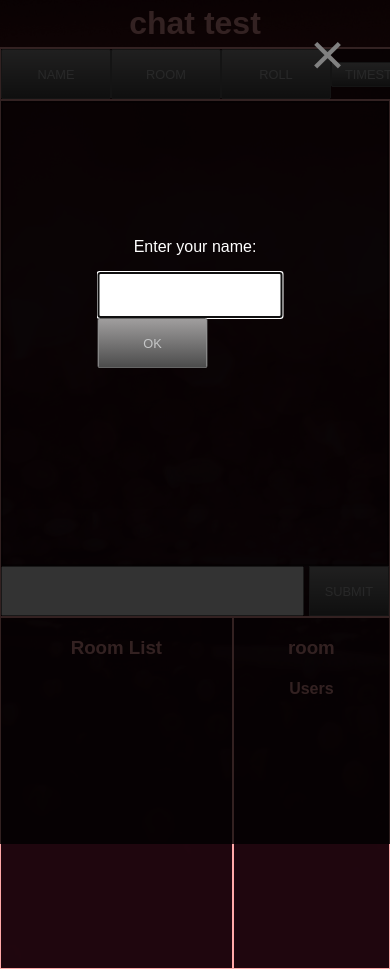
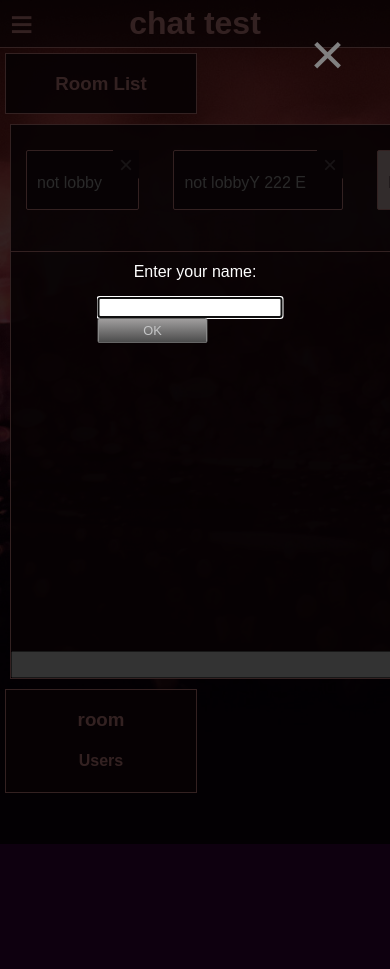
Before and after one commit to supafiya/chat_app, a plain HTML site: page public/index.html in a window 390 px wide. Shown: the top 969 px of the page. After the commit the page ends 844 px from the top, so only its background shows below. Drawn offline with nearby package versions, Linux system fonts and the light colour scheme; no server answers.

Commit message:
On branch master 	modified:   public/css/style.css 	modified:   public/index.html 	modified:   public/js/client-jq.js 	modified:   public/js/client.js 	modified:   server/server.js 	modified:   server/users.js

```diff
--- a/public/css/style.css
+++ b/public/css/style.css
@@ -33,37 +33,90 @@ body {
 }
 
 
+
+
+
 .nav-wrapper {
-  padding: 25px;
-  font-size: 2em;
-  text-align: center;
+  padding: 5px;
   background-color: #21070fa1;
   border-bottom: 1px solid #ffa8a8;
 }
   .nav-wrapper span {
+    display: block;
+    position: relative;
+    font-size: 2em;
+    text-align: center;
     font-weight: bold;
     color: #ffa8a8;
+    margin: 0px auto;
+  }
+
+  .nav-wrapper a {
+    position: absolute;
+    text-decoration: none;
+    margin-left: 5px;
+    font-size: 2.5em;
+    top: 2px;
+    color: #ffa8a8;
+    z-index: 2;
+  }
+
+  .nav-wrapper a:hover {
+    color: #ffd2d2;
   }
 
 
 .chat-wrapper {
   display: flex;
-  flex-direction: row;
+  justify-content: space-between;
   flex-wrap: wrap;
-  justify-content: space-around;
 }
 
 
   .room-box {
-    order: 0;
     border: 1px solid #ffa8a8;
     background-color: #21070fe8;
-    width: 200px;
-    max-width: 250px;
-    height: 350px;
+    min-width: 190px;
+    max-width: 300px;
     overflow-y: scroll;
-    margin: 25px 50px;
+    margin: 5px 5px;
   }
+
+  .chat-box {
+    margin: 5px 10px;
+    background-color: #21070fe8;
+    display: block;
+    border: 1px solid #ffa8a8;
+  }
+
+.controls {
+    position: absolute;
+    left: 35px;
+    top: 40px;
+    display: flex;
+    flex-direction: column;
+    justify-content: space-around;
+    margin: 0 auto;
+    flex-shrink: 1;
+    align-items: center;
+    background-color: #21070fe8;
+    width: 120px;
+    height: 170px;
+    border: 1px solid #ffa8a8;
+  }
+
+.userlist-box {
+    margin: 5px 5px;
+    min-width: 190px;
+    max-width: 300px;
+    overflow-y: scroll;
+    border: 1px solid #ffa8a8;
+    background-color: #21070fe8;
+  }
+
+
+
+
 
     .room-box h3 {
       text-align: center;
@@ -80,25 +133,74 @@ body {
       border-bottom: 1px solid #ffa8a8;
     }
 
+  .user-room-list {
+    display: block;
+    height: 100px;
+    margin-top: 10px;
+    padding: 0;
+    white-space : nowrap;
+    overflow-x: scroll;
+    overflow-y: hidden;
+  }
+
+  .user-room-list li {
+    display: inline-block;
+    margin: 15px;
+    margin-bottom: 10px;
+    padding: 15px 10px;
+    color: #cccccc;
+    list-style: none;
+    background-color: #250b15;
+    border: 1px solid #ffa8a8;
+    border-radius: 2px;
+    cursor: pointer;
+    transition: 0.25s
+  }
+
+  .user-room-list li:hover {
+     border: 1px solid #250b15;
+     transition: 0.25s
+  }
 
 
-  .chat-box {
-    order: 1;
-    width: 450px;
-    margin-top: 25px;
-    margin-left: auto;
-    background-color: #21070fe8;
-    display: block;
-    border: 1px solid #ffa8a8;
+
+  #user-room-list-close-btn {
+    text-decoration: none;
+    color: #746269;
+    position: relative;
+    padding: 0 5px;
+    font-size: 1.5em;
+    width: 15px;
+    top: -15px;
+    left: 11px;
+    border: 1px solid #250b15;
+    background-color: #250b15;
+    border-bottom-left-radius: 5px;
+    border-bottom-right-radius: 2px;
+    transition: 0.25s;
+  }
+
+  #user-room-list-close-btn:hover {
+    color: #ffd2d2;
+    transition: 0.25s;
+    font-weight: bold;
+  }
+
+
+   #active-user-room {
+     font-weight: bold;
+     background-color: #fbdbdb;
+     color: #250b15;
+     cursor: default;
   }
 
     table  {
-      border: 2px solid #0000005c;
+      border-top: 1px solid #ffa8a8;
       display: block;
-      height: 465px;
+      height: 400px;
       overflow-y: scroll;
       border-collapse: collapse;
-      width: auto;
+      width: 910px;
   }
 
 tr {
@@ -149,21 +251,6 @@ td:nth-child(2) {
       background-image: linear-gradient(#a09e9e, #313131);
       }
 
-  .controls {
-    display: flex;
-    flex-direction: column;
-    justify-content: space-around;
-    flex-shrink: 1;
-    align-items: center;
-    order: 2;
-    background-color: #21070fe8;
-    width: 120px; /* 85 default */
-    height: 190px;
-    margin-right: auto;
-    margin-left: 10px;
-    margin-top: 25px;
-    border: 1px solid #ffa8a8;
-  }
 
   .name-color-picker {
     width: 125px;
@@ -335,7 +422,8 @@ td:nth-child(2) {
 
   }
 
-     .controls button {
+
+     .controls button, #name-form button, #room-form button {
       color: #c5c6c7;
       width: 110px;
       height: 25px;
@@ -346,23 +434,11 @@ td:nth-child(2) {
       border-radius: 2px;
     }
 
-    .controls button:hover {
+    .controls button:hover, #name-form button:hover, #room-form button:hover {
       background-image: linear-gradient(#a09e9e, #313131);
     }
 
 
-
-  .userlist-box {
-    order: 2;
-    margin: 25px 50px;
-    width: 200px;
-    max-width: 250px;
-    height: 350px;
-    overflow-y: scroll;
-    border: 1px solid #ffa8a8;
-    background-color: #21070fe8;
-    flex-wrap 1;
-  }
 
     .userlist-box h3, h4 {
       text-align: center;
@@ -375,149 +451,115 @@ td:nth-child(2) {
     }
 
 
+@media only screen and (max-width: 2066px) {
+   table {
+     width: 1540px;
+   }
+   .chat-box {
+    width: 1540px;
+  }
+}
 
+@media only screen and (max-width: 1966px) {
+   table {
+     width: 1440px;
+   }
+   .chat-box {
+    width: 1440px;
+  }
+}
 
-
-
-
-@media only screen and (max-width: 800px) {
-    .controls {
-      margin-top: 0;
-      margin-left: 0;
-      order: 0;
-      flex-direction: row;
-      width: 100%;
-      height: 50px;
-    }
-
-    .chat-wrapper {
-      display: flex;
-      flex-wrap: wrap;
-    }
-
-    .chat-box {
-      order: 1;
-      min-width: 80%;
-      width: 100%;
-      min-height: 400px;
-      max-height: 900px;
-      margin-top: 0;
-      margin-left: 0;
-      margin-right: 0;
-      display: flex;
-      flex-wrap: wrap;
-      flex-direction: column;
-    }
-
-    .room-box {
-      margin: 0;
-      order: 2;
-      min-width: 30%;
-      width: 45%;
-      margin: 0;
-      min-height: 100px;
-      flex-grow: 1;
-    }
-
-    .userlist-box {
-      margin: 0;
-      order: 2;
-      min-width: 30%;
-      width: 100px;
-      min-height: 100px;
-      flex-grow: 1;
-    }
-
-    #chat-form {
-      height: 50px;
-    }
-
-    .nav-wrapper {
-      padding: 5px;
-    }
-
-    #roll-dice-btn, #change-room button, #change-name button {
-      height: 50px;
-    }
-
-     #name-form input, #room-form input {
-      height: 40px;
-    }
-
+@media only screen and (max-width: 1866px) {
+   table {
+     width: 1300px;
+   }
+   .chat-box {
+    width: 1300px;
+  }
 }
 
 
+@media only screen and (max-width: 1766px) {
+   table {
+     width: 1210px;
+   }
+   .chat-box {
+    width: 1210px;
+  }
+}
+
+@media only screen and (max-width: 1666px) {
+   table {
+     width: 1120px;
+   }
+   .chat-box {
+    width: 1120px;
+  }
+}
 
 
-@media only screen and (max-width: 1152px) and (min-width: 800px) {
+@media only screen and (max-width: 1566px) {
+   table {
+     width: 1030px;
+   }
+   .chat-box {
+    width: 1030px;
+  }
+}
 
 
-  .chat-wrapper {
-        display: flex;
-        flex-flow: row wrap;
-        justify-content: space-evenly;
-        flex-wrap: wrap;
-      }
+@media only screen and (max-width: 1466px) {
+   table {
+     width: 940px;
+   }
+   .chat-box {
+    width: 940px;
+  }
+}
 
 
-    .controls {
-     order: 3;
-     margin: 0;
-     display: flex;
-     flex-direction: row;
-     flex-basis: 550px;
-     height: 50px;
-     min-width: 200px;
+@media only screen and (max-width: 1366px) {
+   table {
+     width: 850px;
+   }
+   .chat-box {
+    width: 850px;
+  }
+}
 
 
+@media only screen and (max-width: 1280px) {
+   table {
+     width: 700px;
+   }
+   .chat-box {
+    width: 700px;
+  }
+}
 
+@media only screen and (max-width: 1126px) {
+   table {
+     width: 650px;
+   }
+   .chat-box {
+    width: 650px;
+  }
+}
 
-    }
+@media only screen and (max-width: 1076px) {
+   table {
+     width: 600px;
+   }
+   .chat-box {
+    width: 600px;
+  }
+}
 
-
-    .chat-box {
-     margin: 0;
-     order: 1;
-     max-width: 800px;
+@media only screen and (max-width: 1026px) {
+   table {
      width: 550px;
-     height: 500px;
-     display: flex;
-     flex-direction: column;
-
-    }
-
-    .room-box {
-      margin: 0;
-      order: 0;
-      height: 500px;
-      flex: 1;
-      min-width: 50px;
-
-    }
-
-    .userlist-box {
-      margin: 0;
-      order: 1;
-      flex: 1;
-      height: 500px;
-      min-width: 50px;
-    }
-
-    #chat-form {
-      margin: 0;
-    }
-
-    .nav-wrapper {
-      padding: 0;
-    }
-
-    #roll-dice-btn, #change-room button, #change-name button {
-
-    }
-
-     #name-form input, #room-form input {
-
-    }
-
-
+   }
+   .chat-box {
+    width: 550px;
+  }
 }
--- a/public/index.html
+++ b/public/index.html
@@ -9,6 +9,7 @@
 <body>
 
 	<div class="nav-wrapper">
+		<a href="javascript:void(0)" id="controls-menu">&equiv;</a>
 		<span>chat test</span>
 	</div>
 
@@ -22,10 +23,25 @@
 
 
 		<div class="chat-box">
+			<div>
+				<ul class="user-room-list">	<!-- <a href="javascript:void(0)" id="user-room-list-close-btn">&times;</a> -->
+					<li>not lobby<a href="javascript:void(0)" id="user-room-list-close-btn">&times;</a></li>
+					<li>not lobbyY 222 E<a href="javascript:void(0)" id="user-room-list-close-btn">&times;</a></li>
+					<li id="active-user-room">lobby<a href="javascript:void(0)" id="user-room-list-close-btn">&times;</a></li>
+					<li>not<a href="javascript:void(0)" id="user-room-list-close-btn">&times;</a></li>
+					<li>not lobby<a href="javascript:void(0)" id="user-room-list-close-btn">&times;</a></li>
+					<li>not L<a href="javascript:void(0)" id="user-room-list-close-btn">&times;</a></li>
+					<li>not lobbyUUUU<a href="javascript:void(0)" id="user-room-list-close-btn">&times;</a></li>
+				</ul>
+			</div>
 
-			<table id="events">
 
-			</table>
+			<div class="events-tables">
+				<table id="events">
+
+				</table>
+			</div>
+
 
 			<div>
 				<form id="chat-form">
@@ -35,35 +51,26 @@
 	  	</div>
 	  </div>
 
+	  <div class="userlist-box">
+	  	<h3 id="room-name">room</h3>
+	  	<h4>Users</h4>
+
+	  	<ul id="userlist">
+	  	</ul>
+		</div>
+
+
+
+
 	  <div class="controls">
 
 	  	<div id="change-name">
-	  		<div class="overlay" id="overlay-name-form">
-	  			<a href="javascript:void(0)" id="overlay-name-form-closebtn">&times;</a>
-	  			<form id="name-form">
-	  				<p>Enter your name:</p>
-	  				<input id="name-input" name="name-input" autofocus>
-	  				<button>Ok</button>
-	  			</form>
-	  			<p id="overlay-name-rules">Name must be between 4 and 16 characters.</p>
-	  			<p id="overlay-name-rules-invalid">Invalid name!</p>
-	  		</div>
 	  		<button id="openNameChangeOverlay">Name</button>
 	  	</div>
 
 
 
 	  	<div id="change-room">
-	  		<div class="overlay" id="overlay-room-form">
-	  				<a href="javascript:void(0)" id="overlay-room-form-closebtn">&times;</a>
-	  			<form id="room-form">
-	  				<p>Enter a new or existing room name:</p>
-	  				<input id="room-input" name="room-input">
-	  				<button>Ok</button>
-	  			</form>
-	  			<p id="overlay-room-rules">Room name must be between 4 and 16 characters.</p>
-	  			<p id="overlay-room-invalid">Already in that room!</p>
-	  		</div>
 	  		<button id="openRoomChangeOverlay">Room</button>
 	  	</div>
 
@@ -83,6 +90,28 @@
 
 	  </div>
 
+	  <div class="overlay" id="overlay-name-form">
+	  			<a href="javascript:void(0)" id="overlay-name-form-closebtn">&times;</a>
+	  			<form id="name-form">
+	  				<p>Enter your name:</p>
+	  				<input id="name-input" name="name-input" autofocus>
+	  				<button>Ok</button>
+	  			</form>
+	  			<p id="overlay-name-rules">Name must be between 4 and 16 characters.</p>
+	  			<p id="overlay-name-rules-invalid">Invalid name!</p>
+	  		</div>
+
+	  	<div class="overlay" id="overlay-room-form">
+	  				<a href="javascript:void(0)" id="overlay-room-form-closebtn">&times;</a>
+	  			<form id="room-form">
+	  				<p>Enter a new or existing room name:</p>
+	  				<input id="room-input" name="room-input">
+	  				<button>Ok</button>
+	  			</form>
+	  			<p id="overlay-room-rules">Room name must be between 4 and 16 characters.</p>
+	  			<p id="overlay-room-invalid">Already in that room!</p>
+	  		</div>
+
 		<div class="name-color-picker" id="name-color-picker">
 			<a href="javascript:void(0)" id="ncp1"></a>
 			<a href="javascript:void(0)" id="ncp2"></a>
@@ -98,13 +127,6 @@
 			<a href="javascript:void(0)" id="ncp12"></a>
 	  </div>
 
-	  <div class="userlist-box">
-	  	<h3 id="room-name">room</h3>
-	  	<h4>Users</h4>
-
-	  	<ul id="userlist">
-	  	</ul>
-		</div>
 
 
 
--- a/server/users.js
+++ b/server/users.js
@@ -24,8 +24,8 @@ class Users {
 
 	}
 	getRoomList() {
-    let rooms = this.users.map((user) => user.room);
-    let unique = [...new Set(rooms)];
+		let rooms = this.users.map((user) => user.room);
+		let unique = [...new Set(rooms)];
    	return unique;
 	}
 
```
Also changed, not shown: public/js/client-jq.js (+34 -3 lines), public/js/client.js (+20 -4 lines), server/server.js (+42 -16 lines).
